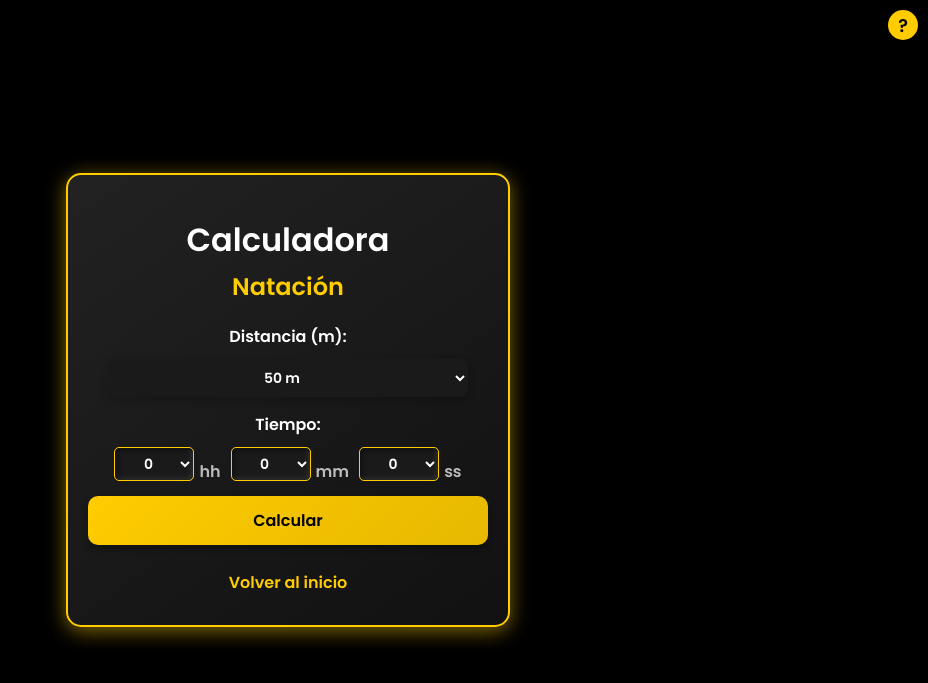
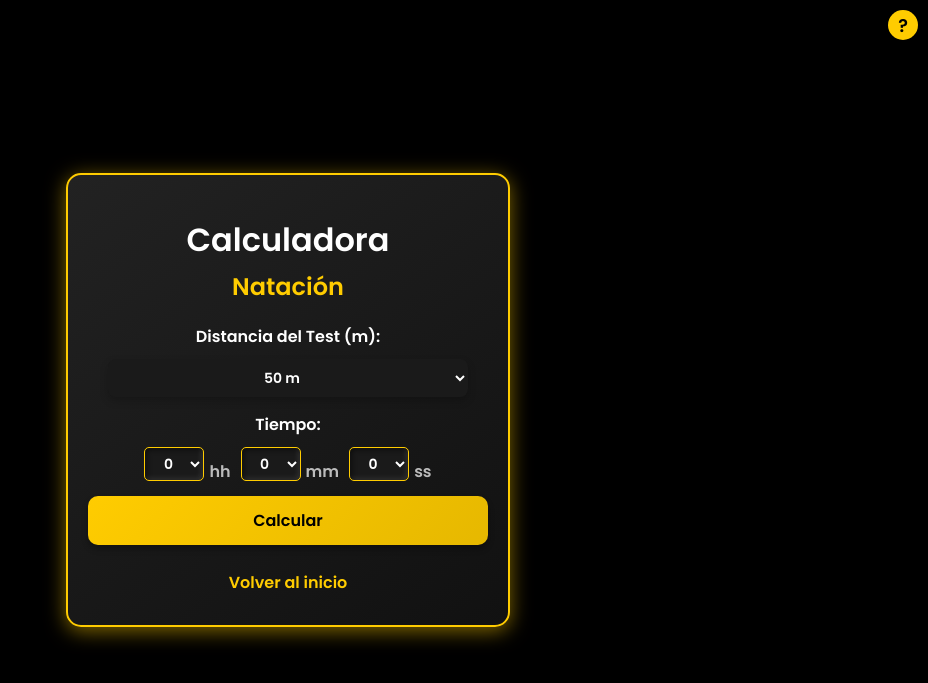
Before and after one commit to Vicarroyo/Dzerotrisplit, a Flask app: page /swimming in a window 1280 px wide. Shown: the top 683 px of the page, without its empty margins (352-1280 px from the left). Run offline with Flask 3, Linux system fonts and the light colour scheme.

Commit message:
Update swimming_input.html

```diff
--- a/templates/swimming_input.html
+++ b/templates/swimming_input.html
@@ -89,7 +89,7 @@
 
 /* Ajusta el ancho de los campos de datos */
 .time-select select {
-    width: 80px; /* Ancho ajustado, puedes modificar el valor */
+    width: 60px; /* Ancho ajustado, puedes modificar el valor */
     padding: 5px; /* Para mejor espacio interno */
     font-size: 14px; /* Ajusta el tamaño de la fuente si es necesario */
     text-align: center; /* Centra el texto en el campo */
@@ -190,7 +190,7 @@
                 <p>Si no estás seguro, elige la opción que se ajuste a tu rendimiento.</p>
             </div>
             <form method="POST">
-                <label for="distance">Distancia (m):</label>
+                <label for="distance">Distancia del Test (m):</label>
                 <select id="distance" name="distance" required>
                     <option value="50">50 m</option>
                     <option value="100">100 m</option>
```
